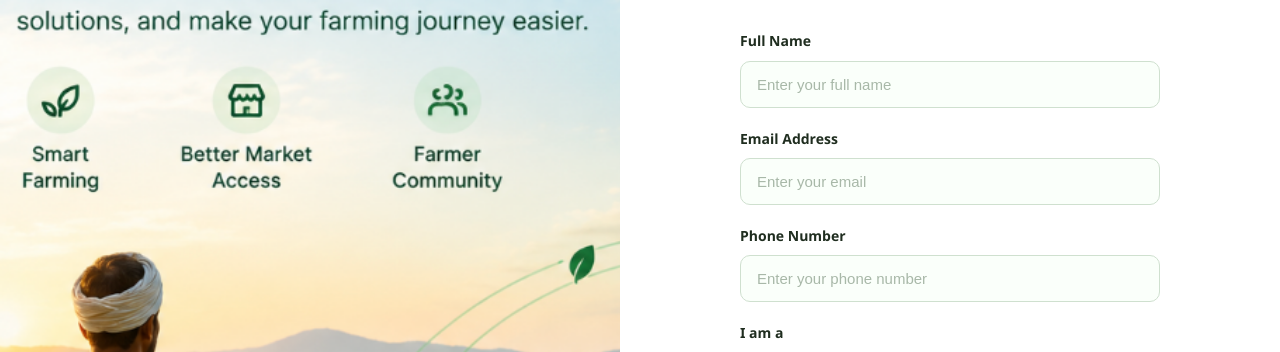
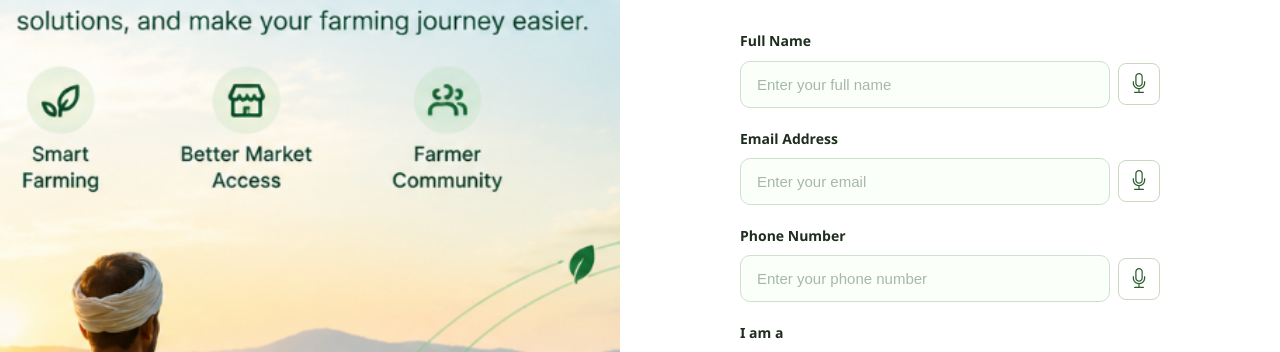
Before and after one commit to kalraananya2007-source/FarmOrbit, a React (Vite) app: page /register in a window 1280 px wide. Shown: the part 291-643 px from the top of the page. Built offline with nearby package versions, Linux system fonts and the light colour scheme; no server answers.

Commit message:
Updated login, register, language context and added voice input

```diff
--- a/package.json
+++ b/package.json
@@ -1,3 +1,4 @@
+
 {
   "name": "farmorbit",
   "private": true,
@@ -11,6 +12,7 @@
   },
   "dependencies": {
     "@reduxjs/toolkit": "^2.13.0",
+    "bootstrap-icons": "^1.13.2",
     "leaflet": "^1.9.4",
     "react": "^19.2.8",
     "react-dom": "^19.2.8",
--- /dev/null
+++ b/src/VoiceInput.jsx
@@ -0,0 +1,73 @@
+import { useEffect, useRef, useState } from "react";
+import { useLanguage } from "./Languagecontext";
+
+// App language -> speech recognition locale
+const SPEECH_LOCALE = { en: "en-IN", hi: "hi-IN", pa: "pa-IN" };
+
+const SpeechRecognition =
+  typeof window !== "undefined"
+    ? window.SpeechRecognition || window.webkitSpeechRecognition
+    : null;
+
+export default function VoiceInput({ onResult }) {
+  const { language, t } = useLanguage();
+  const [listening, setListening] = useState(false);
+  const recRef = useRef(null);
+
+  // stop mic if component unmounts
+  useEffect(() => () => recRef.current?.abort(), []);
+
+  // Browser doesn't support it (e.g. Firefox) -> hide the button
+  if (!SpeechRecognition) return null;
+
+  const toggle = () => {
+    if (listening) {
+      recRef.current?.stop();
+      return;
+    }
+    const rec = new SpeechRecognition();
+    rec.lang = SPEECH_LOCALE[language] || "en-IN"; // follows selected language
+    rec.interimResults = false;
+    rec.maxAlternatives = 1;
+
+    rec.onresult = (e) => onResult(e.results[0][0].transcript);
+    rec.onerror = () => setListening(false);
+    rec.onend = () => setListening(false);
+
+    recRef.current = rec;
+    setListening(true);
+    rec.start();
+  };
+
+  return (
+    <button
+      type="button"
+      className={`voice-btn ${listening ? "listening" : ""}`}
+      onClick={toggle}
+      title={listening ? t("voiceListening") : t("voiceStart")}
+      aria-label={listening ? t("voiceListening") : t("voiceStart")}
+    >
+      {listening ? (
+        <i className="bi bi-stop-fill"></i>
+      ) : (
+        <i className="bi bi-mic"></i>
+      )}
+    </button>
+  );
+}
+
+/* ---------- helpers: clean up what the mic hears ---------- */
+
+// "john at the rate gmail dot com" -> "john@gmail.com"
+export function spokenToEmail(text) {
+  return text
+    .toLowerCase()
+    .replace(/\s*\b(at the rate of|at the rate|at)\b\s*/g, "@")
+    .replace(/\s*\b(dot|period)\b\s*/g, ".")
+    .replace(/\s+/g, "");
+}
+
+// "98765 43210" -> "9876543210"
+export function spokenToPhone(text) {
+  return text.replace(/\D/g, "");
+}
--- a/src/main.jsx
+++ b/src/main.jsx
@@ -6,7 +6,7 @@ import { store } from './redux/store.js'
 import { LanguageProvider } from "./Languagecontext.jsx";
 import './styles/global.css'
 import App from './App.jsx'
-
+import "bootstrap-icons/font/bootstrap-icons.css";
 createRoot(document.getElementById('root')).render(
 <StrictMode>
   <Provider store={store}>
--- a/src/pages/Register.css
+++ b/src/pages/Register.css
@@ -173,3 +173,29 @@
     text-align: center;
   }
 }
+.input-with-voice {
+  display: flex;
+  align-items: center;
+  gap: 8px;
+}
+.input-with-voice input {
+  flex: 1;
+}
+.voice-btn {
+  border: 1px solid #c8d8c3;
+  background: #fff;
+  border-radius: 8px;
+  width: 42px;
+  height: 42px;
+  font-size: 18px;
+  cursor: pointer;
+   font-size: 20px;
+}
+.voice-btn.listening {
+  background: #ffe9e9;
+  border-color: #e57373;
+  animation: voicePulse 1s infinite;
+}
+@keyframes voicePulse {
+  50% { transform: scale(1.08); }
+}
--- a/src/pages/Register.jsx
+++ b/src/pages/Register.jsx
@@ -3,6 +3,8 @@ import './Register.css';
 import registerFarm from "../assets/register-farm.png";
 import { Link, useNavigate } from "react-router-dom";
 import { useLanguage } from "../Languagecontext";
+import VoiceInput, { spokenToEmail, spokenToPhone } from "../VoiceInput";
+
 function Register() {
   const navigate = useNavigate();
   const { t } = useLanguage();
@@ -21,8 +23,12 @@ function Register() {
       [e.target.name]: e.target.value,
     });
   };
+
+  // voice result -> one field (functional update so nothing gets overwritten)
+  const setField = (field, value) =>
+    setFormData((prev) => ({ ...prev, [field]: value }));
+
   const handleSubmit = (e) => {
-
     e.preventDefault();
 
     if (formData.password !== formData.confirmPassword) {
@@ -30,45 +36,34 @@ const handleSubmit = (e) => {
       return;
     }
 
-  // Email must have text after the dot
     const emailRegex = /^[^\s@]+@[^\s@]+\.[a-zA-Z]{2,}$/;
-
     if (!emailRegex.test(formData.email)) {
       alert(t("invalidEmail"));
       return;
     }
 
     console.log("Registration Data:", formData);
-
     alert(t("registrationSuccessful"));
-
     navigate("/");
   };
 
   return (
     <div className="register-page">
       <div className="register-left">
-        <img
-          src={registerFarm}
-          alt="FarmOrbit farming"
-          className="register-image"
-        />
+        <img src={registerFarm} alt="FarmOrbit farming" className="register-image" />
       </div>
-
-
 
       <div className="register-right">
         <div className="register-card">
 
           <h2>{t("createAccount")}</h2>
-          <p className="register-subtitle">
-            {t("joinFarmOrbitToday")}
-          </p>
+          <p className="register-subtitle">{t("joinFarmOrbitToday")}</p>
 
           <form onSubmit={handleSubmit}>
 
             <div className="input-group">
               <label>{t("fullName")}</label>
+              <div className="input-with-voice">
                 <input
                   type="text"
                   name="name"
@@ -77,10 +72,13 @@ const handleSubmit = (e) => {
                   onChange={handleChange}
                   required
                 />
+                <VoiceInput onResult={(text) => setField("name", text)} />
+              </div>
             </div>
 
             <div className="input-group">
               <label>{t("emailAddress")}</label>
+              <div className="input-with-voice">
                 <input
                   type="email"
                   name="email"
@@ -89,10 +87,13 @@ const handleSubmit = (e) => {
                   onChange={handleChange}
                   required
                 />
+                <VoiceInput onResult={(text) => setField("email", spokenToEmail(text))} />
+              </div>
             </div>
 
             <div className="input-group">
               <label>{t("phoneNumber")}</label>
+              <div className="input-with-voice">
                 <input
                   type="tel"
                   name="phone"
@@ -101,24 +102,20 @@ const handleSubmit = (e) => {
                   onChange={handleChange}
                   required
                 />
+                <VoiceInput onResult={(text) => setField("phone", spokenToPhone(text))} />
+              </div>
             </div>
 
             <div className="input-group">
               <label>{t("iAmA")}</label>
-
-              <select
-                name="role"
-                value={formData.role}
-                onChange={handleChange}
-              >
+              <select name="role" value={formData.role} onChange={handleChange}>
                 <option value="Farmer">{t("farmerRole")}</option>
                 <option value="Buyer">{t("buyerRole")}</option>
-                <option value="Agriculture Expert">
-                  {t("expertRole")}
-                </option>
+                <option value="Agriculture Expert">{t("expertRole")}</option>
               </select>
             </div>
 
+            {/* No mic on password fields on purpose (security) */}
             <div className="input-group">
               <label>{t("password")}</label>
               <input
@@ -144,19 +141,18 @@ const handleSubmit = (e) => {
             </div>
 
             <button type="submit" className="register-btn">
-             {t("Create Account")}
+              {t("createAccountBtn")}
             </button>
 
           </form>
 
           <p className="login-text">
             {t("alreadyHaveAccount")}
-            <Link to="/login">{t("login")} </Link>
+            <Link to="/login"> {t("login")}</Link>
           </p>
 
         </div>
       </div>
-
     </div>
   );
 }
--- a/src/pages/login.css
+++ b/src/pages/login.css
@@ -271,3 +271,36 @@ body {
     padding: 35px 25px;
   }
 }
+.input-with-voice {
+  display: flex;
+  align-items: center;
+  gap: 8px;
+}
+.input-with-voice input {
+  flex: 1;
+}
+.voice-btn {
+  border: 1px solid #c8d8c3;
+  background: #fff;
+  border-radius: 8px;
+  width: 42px;
+  height: 42px;
+  font-size: 20px;
+  display: flex;
+  align-items: center;
+  justify-content: center;
+  color: #2e5e2e;
+  cursor: pointer;
+}
+.voice-btn:hover {
+  background: #eef5ec;
+}
+.voice-btn.listening {
+  background: #ffe9e9;
+  border-color: #e57373;
+  color: #c62828;
+  animation: voicePulse 1s infinite;
+}
+@keyframes voicePulse {
+  50% { transform: scale(1.08); }
+}
--- a/src/pages/login.jsx
+++ b/src/pages/login.jsx
@@ -2,8 +2,11 @@ import React, { useState } from "react";
 import { useNavigate, Link } from "react-router-dom";
 import "./Login.css";
 import { useLanguage } from "../Languagecontext";
+import VoiceInput, { spokenToEmail } from "../VoiceInput";
 
 function Login() {
+  const [email, setEmail] = useState("");
+  const [password, setPassword] = useState("");
   const [showPassword, setShowPassword] = useState(false);
   const { t } = useLanguage();
   const navigate = useNavigate();
@@ -11,16 +14,14 @@ function Login() {
   const handleLogin = (e) => {
     e.preventDefault();
 
-    const email = document.getElementById("email").value;
-    const password = document.getElementById("password").value;
-
-    if (email === "" || password === "") {
+    if (email.trim() === "" || password === "") {
       alert(t("fillAllFields"));
       return;
     }
+
     const emailRegex = /^[^\s@]+@[^\s@]+\.[a-zA-Z]{2,}$/;
-  if (!emailRegex.test(email)) {
-    alert(t("invalidEmail")); // add this key in your language context
+    if (!emailRegex.test(email.trim())) {
+      alert(t("invalidEmail"));
       return;
     }
 
@@ -30,38 +31,39 @@ function Login() {
 
   return (
     <div className="login-page">
-
       <div className="login-container">
         <div className="login-card">
           <div className="login-icon">🌱</div>
-
           <h1>{t("welcomeBack")}</h1>
-
-          <p className="login-subtitle">
-            {t("loginSubtitle")}
-          </p>
+          <p className="login-subtitle">{t("loginSubtitle")}</p>
 
           <form onSubmit={handleLogin}>
+
             <div className="input-group">
               <label htmlFor="email">{t("emailAddress")}</label>
-
+              <div className="input-with-voice">
                 <input
                   type="email"
                   id="email"
                   placeholder={t("enterEmail")}
+                  value={email}
+                  onChange={(e) => setEmail(e.target.value)}
                 />
+                <VoiceInput onResult={(text) => setEmail(spokenToEmail(text))} />
+              </div>
             </div>
 
+            {/* No mic on the password field on purpose (security) */}
             <div className="input-group">
               <label htmlFor="password">{t("password")}</label>
-
               <div className="password-box">
                 <input
                   type={showPassword ? "text" : "password"}
                   id="password"
                   placeholder={t("enterPassword")}
+                  value={password}
+                  onChange={(e) => setPassword(e.target.value)}
                 />
-
                 <button
                   type="button"
                   className="show-password"
@@ -77,7 +79,6 @@ function Login() {
                 <input type="checkbox" />
                 {t("rememberMe")}
               </label>
-
               <a href="/">{t("forgotPassword")}</a>
             </div>
 
```
Also changed, not shown: src/Languagecontext.jsx (+112 -22 lines), 1 other file (tests, documents, lock files or other folders). Lines whose indentation alone changed are shown as unchanged.
